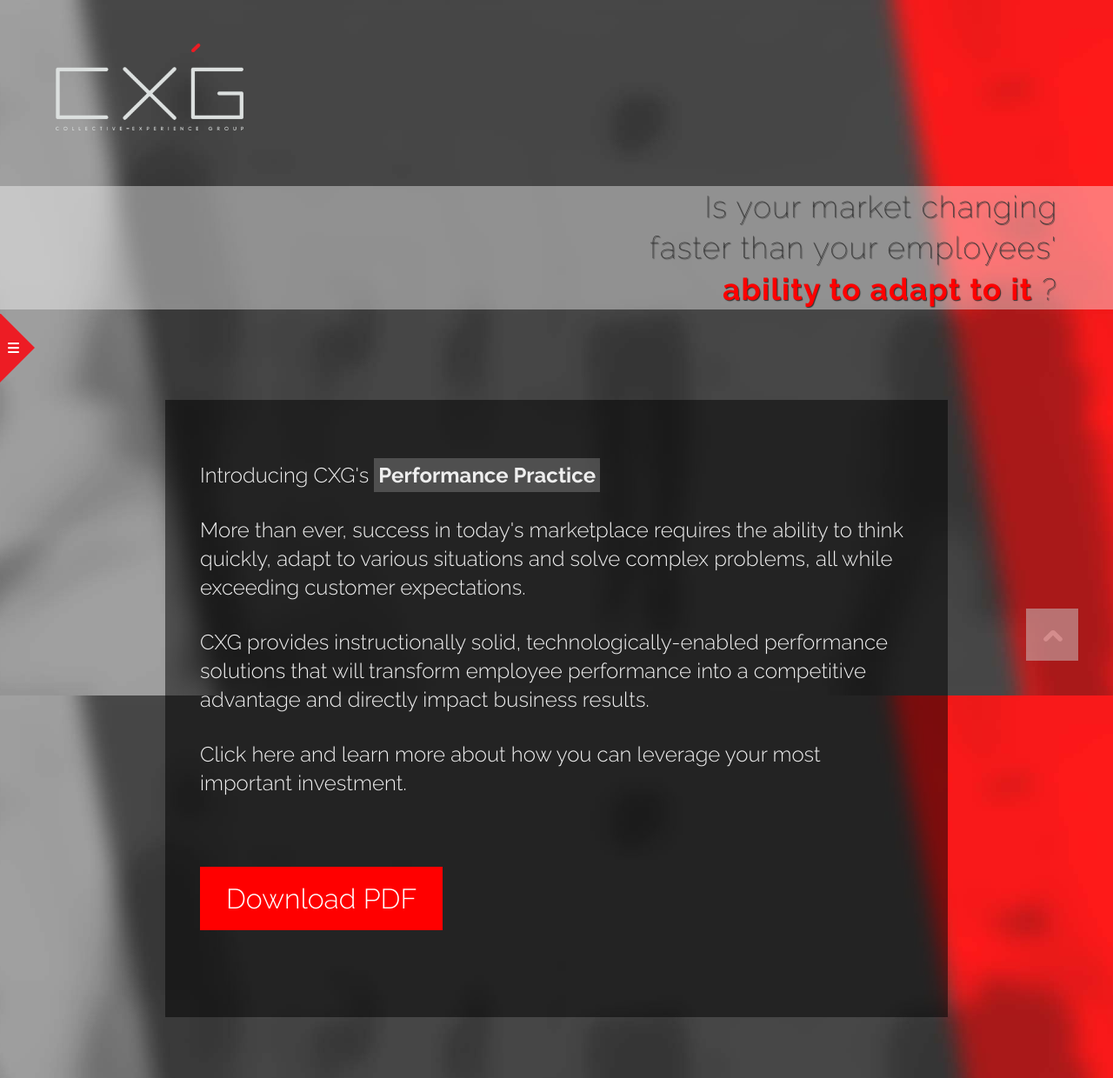
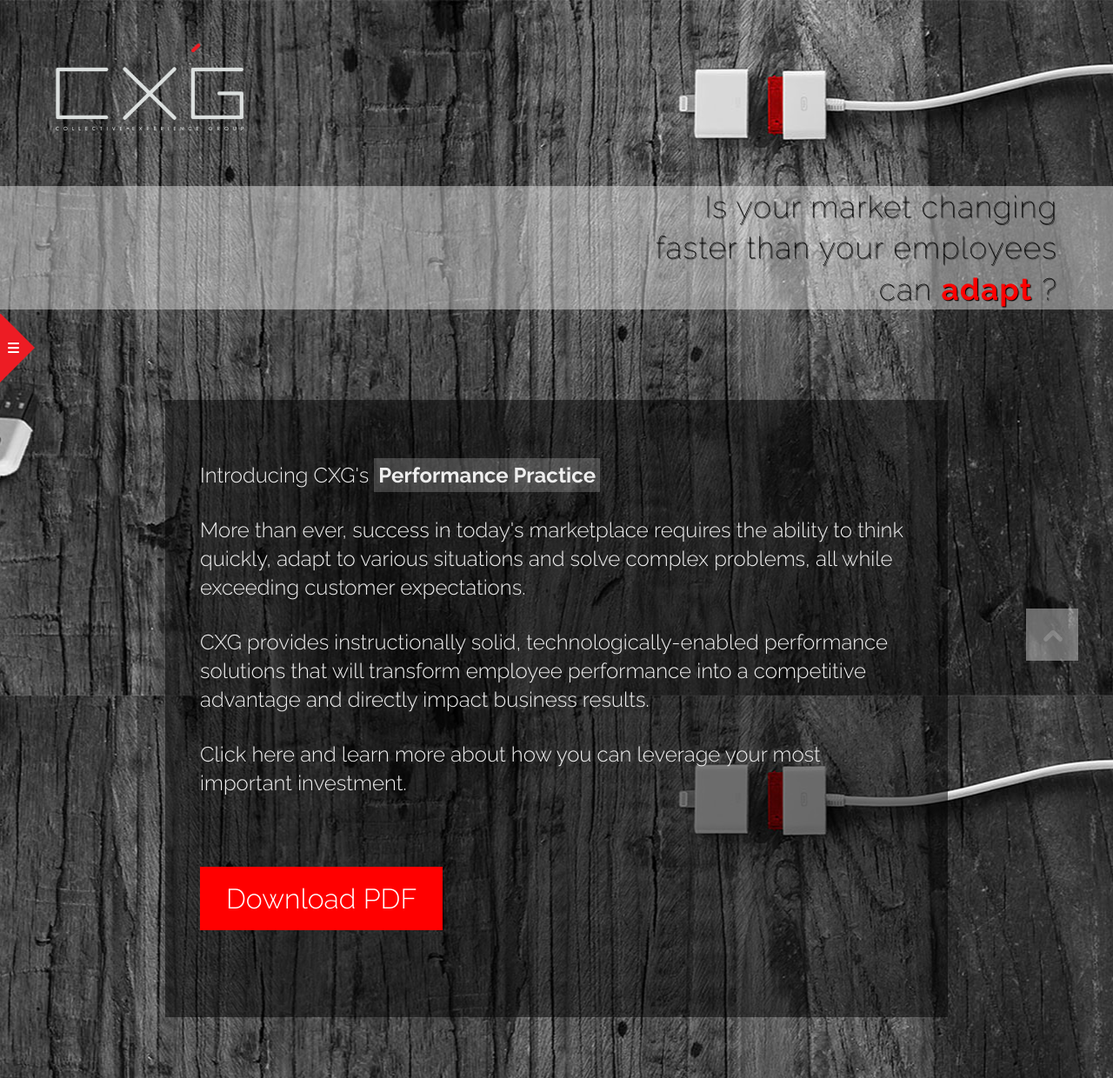
Before and after one commit to patrickconnolly/cxg, a PHP site: page /learning/ in a window 1280 px wide. Shown: the whole page at 87% size. Run offline with PHP 8.4, Linux system fonts and the light colour scheme; some libraries are stand-ins or nearby versions.

Commit message:
Learning page updates

```diff
--- a/learning/index.php
+++ b/learning/index.php
@@ -40,7 +40,7 @@
       }
 
       .bgx {
-        background: url('img/bg.jpg') no-repeat center center fixed;
+        background: url('img/bg.jpg') no-repeat center top fixed;
         -webkit-background-size: cover;
         -moz-background-size: cover;
         -o-background-size: cover;
@@ -54,9 +54,9 @@
 
       .slapbar h3 {
         font-weight:100;
-        text-shadow:1px 1px 1px #333;
+        text-shadow:1px 1px 1px #000;
         text-transform:none;
-        color:#333;
+        color:#000;
         text-align:right;
         margin:5%;
         font-size:35px;
@@ -140,9 +140,8 @@
           </div>
           <div class="slapbar">
             <h3 class="gray-font"> Is your market changing<br>
-          faster than your employees'
-            <br>
-            <b>ability to adapt to it</b> ?</h3>
+              faster than your employees <br>
+              can <b>adapt</b> ?</h3>
           </div>
         </section>
         <!-- end section -->
```
Also changed, not shown: learning/img/bg.jpg.
